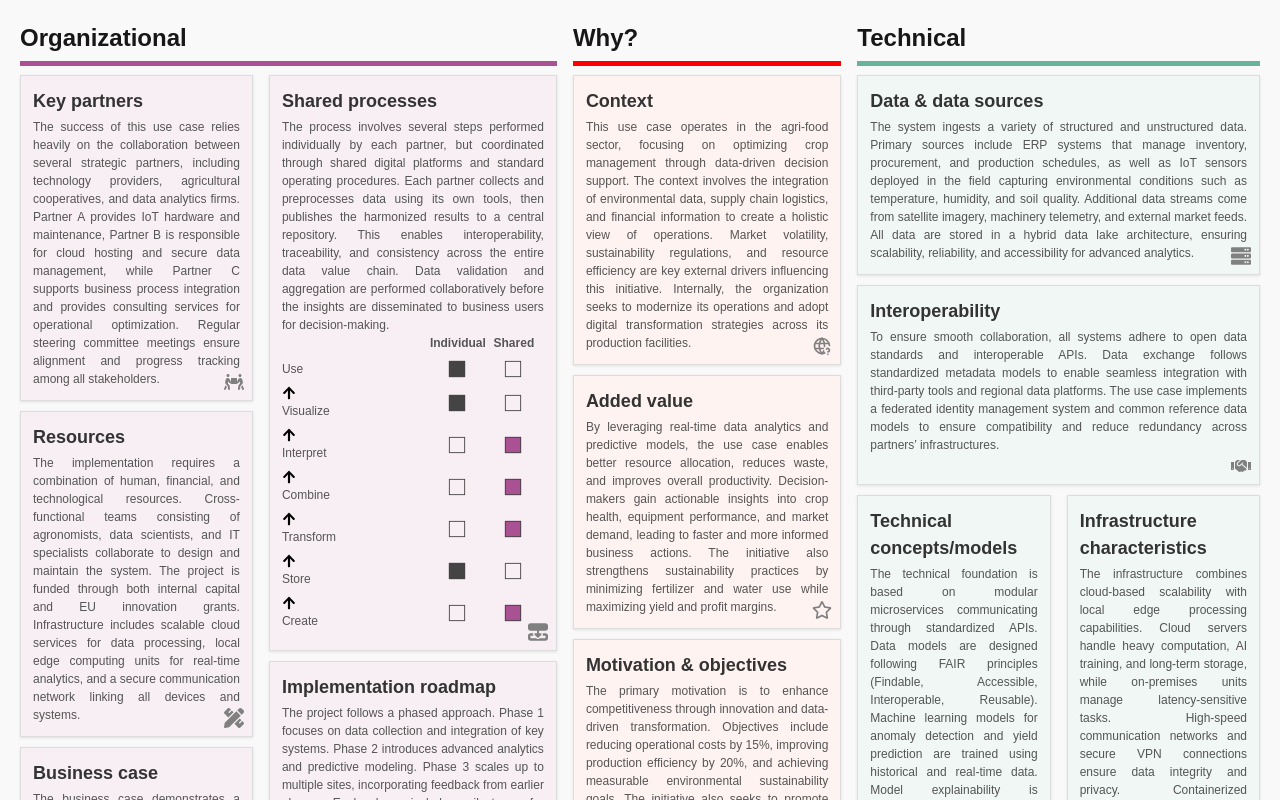
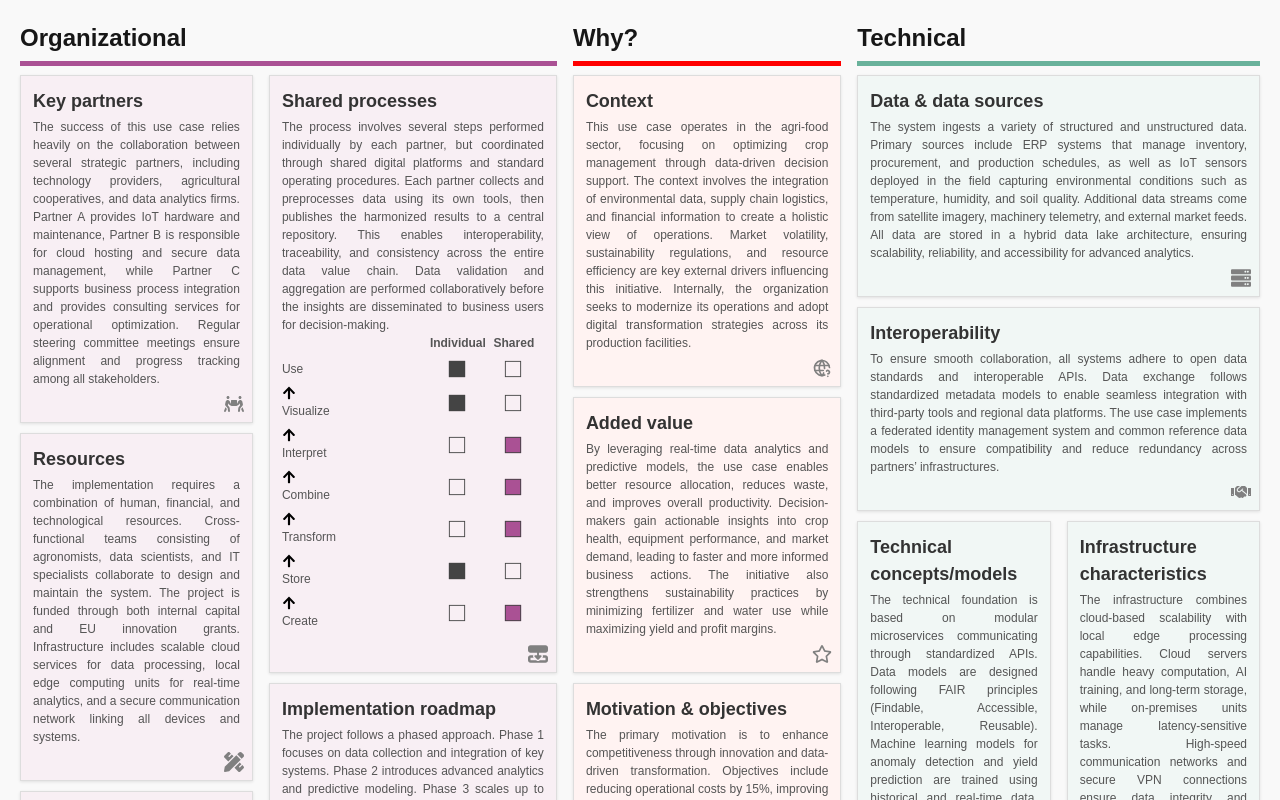
Before and after one commit to AgrospAI/datacoop-canvas, a Next.js app: page / in a window 1280 px wide. Shown: the top 800 px of the page. Built offline with nearby package versions, Linux system fonts and the light colour scheme.

Commit message:
fix: add padding for icons

```diff
--- a/src/components/Canvas.module.css
+++ b/src/components/Canvas.module.css
@@ -57,7 +57,6 @@
     flex: 1;
     position: relative;
 }
-
 
 .keyPartnersCell {
     background-color: #f8eff4;
--- a/src/components/Cell.module.css
+++ b/src/components/Cell.module.css
@@ -34,6 +34,7 @@
     flex-direction: column;
     justify-content: flex-start;
     white-space: pre-wrap;
+    padding-bottom: 22px;
 }
 
 .cellContent ul {
```
